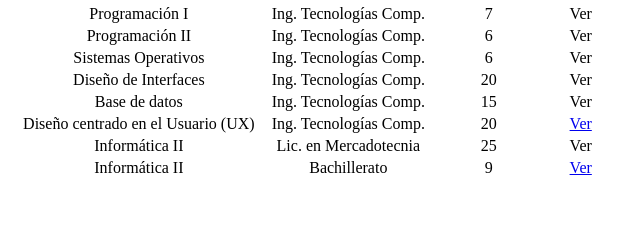
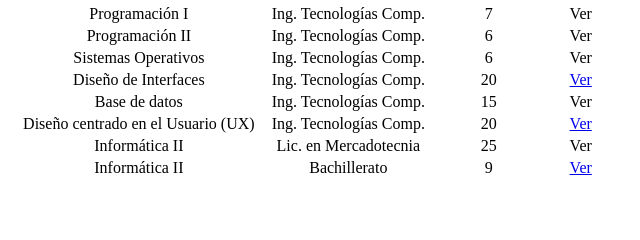
Before and after one commit to jivannino/jivannino.github.io, a plain HTML site: page index.html in a window 1280 px wide. Shown: the part 230-470 px from the top of the page, 640-1280 px from the left. Drawn offline with Linux system fonts and the light colour scheme.

Commit message:
update recursos alumno diseño interfaces

```diff
--- a/index.html
+++ b/index.html
@@ -148,7 +148,7 @@ footer {
                     <td>Diseño de Interfaces</td>
                     <td>Ing. Tecnologías Comp.</td>
                     <td>20</td>
-                    <td>Ver</td>
+                    <td><a href="https://drive.google.com/drive/folders/1yGgzCVKG4bNa77ZnfOupt0y6G0ITrF6z?usp=sharing">Ver</a></td>
                 </tr>
                 <tr>
                     <td>Base de datos</td>
```
